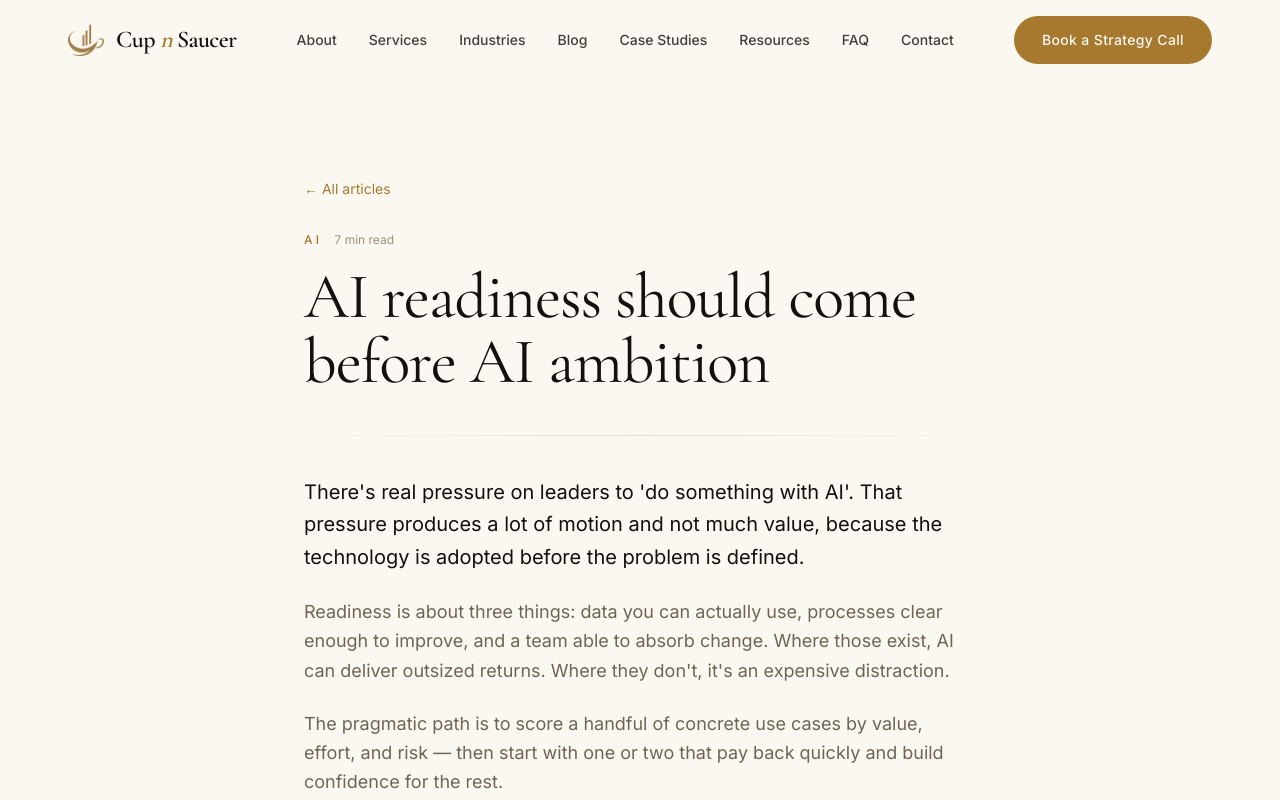
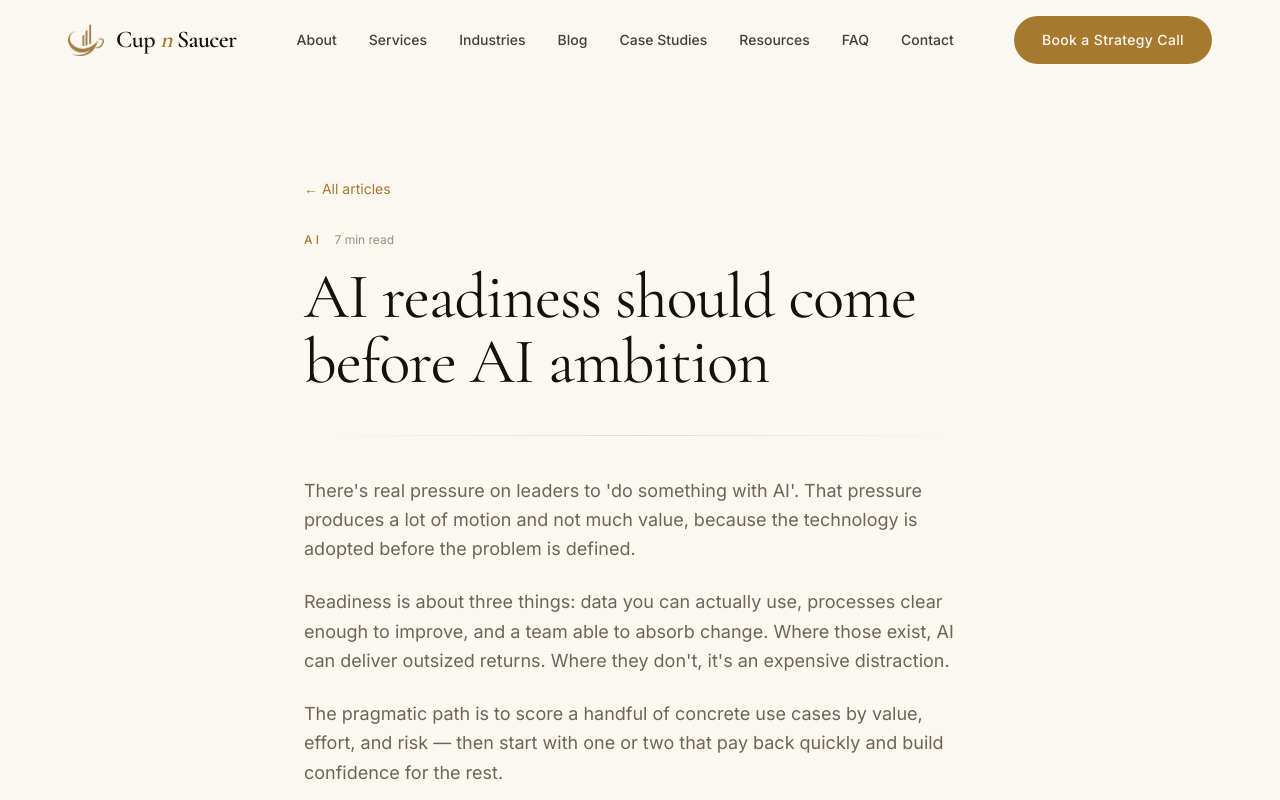
Before and after one commit to madhumitaganeshkumar123-ship-it/cupnsaucer, a Next.js app: page /insights/ai-readiness-before-ai-ambition in a window 1280 px wide. Shown: the top 800 px of the page. Built offline with nearby package versions, Linux system fonts and the light colour scheme.

Commit message:
Update page.tsx

```diff
--- a/src/app/insights/[slug]/page.tsx
+++ b/src/app/insights/[slug]/page.tsx
@@ -43,11 +43,10 @@ export async function generateMetadata({
 // existing shorter post while letting longer, more structured insights
 // have real section headings.
 function renderBody(body: string[]) {
-  let leadUsed = false;
   return body.map((raw, i) => {
     if (raw.startsWith("### ")) {
       return (
-        <h3 key={i} className="mt-2 text-xl leading-snug text-ink">
+        <h3 key={i} className="mt-2 font-display text-xl leading-snug text-ink">
           {raw.slice(4)}
         </h3>
       );
@@ -59,17 +58,8 @@ function renderBody(body: string[]) {
         </h2>
       );
     }
-    const isLead = !leadUsed;
-    leadUsed = true;
     return (
-      <p
-        key={i}
-        className={
-          isLead
-            ? "text-xl leading-relaxed text-ink"
-            : "text-lg leading-relaxed text-taupe"
-        }
-      >
+      <p key={i} className="text-lg leading-relaxed text-taupe">
         {raw}
       </p>
     );
```
